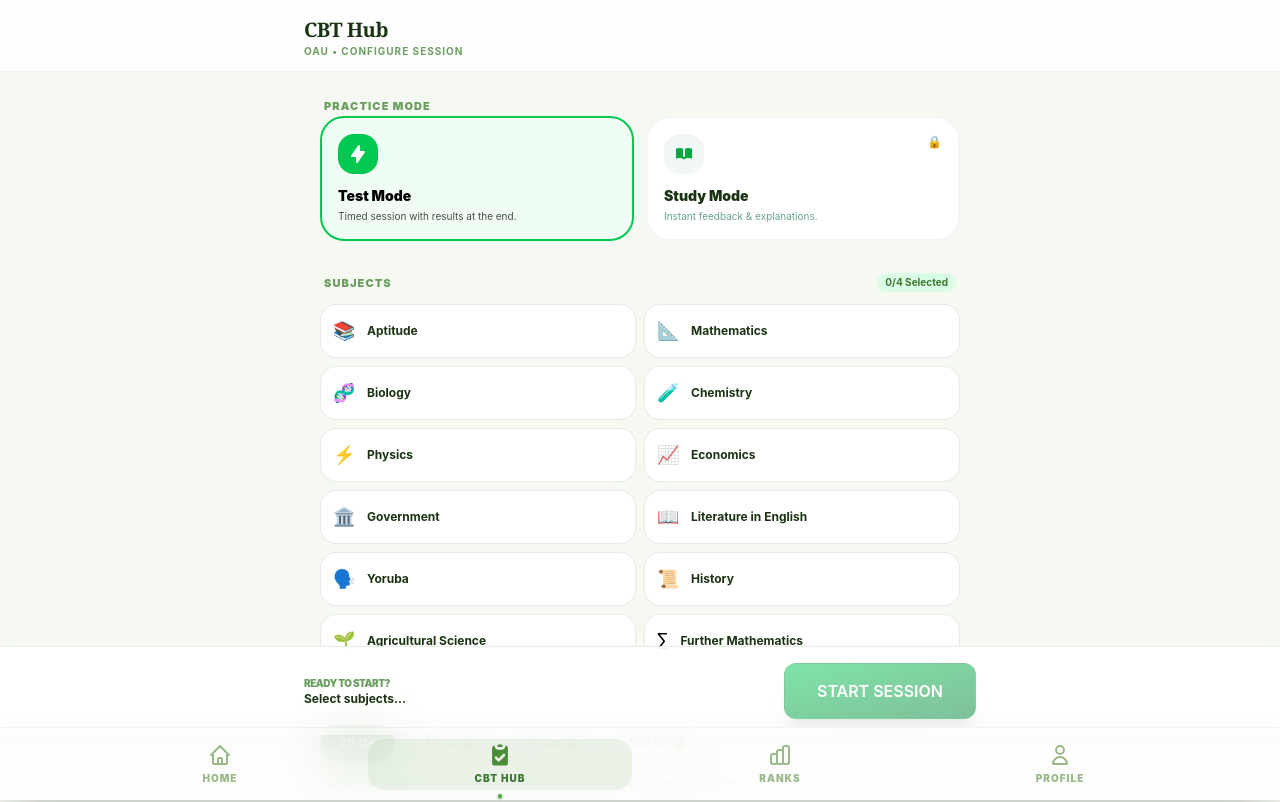
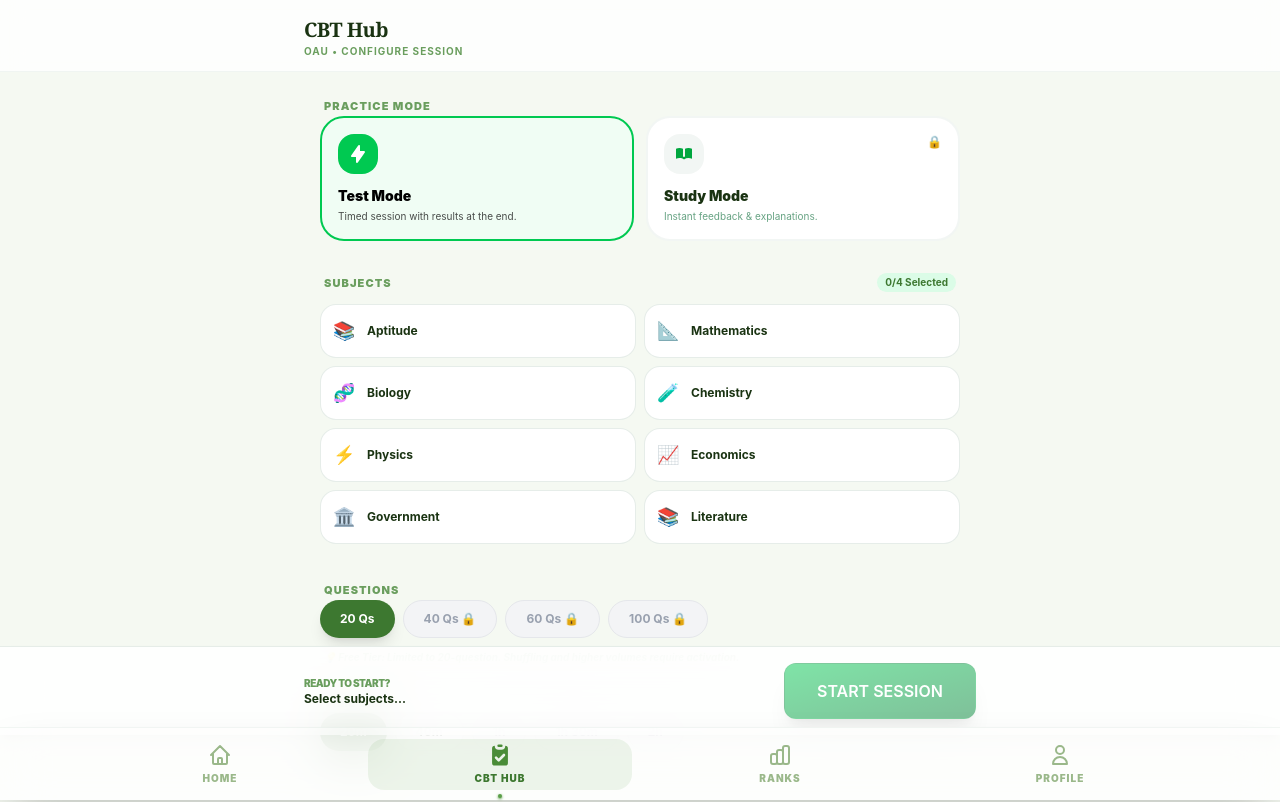
Before and after one commit to Emmanuelkorede/gradia, a React (Vite) app: page /cbt in a window 1280 px wide. Shown: the top 802 px of the page. Built offline with nearby package versions, Linux system fonts and the light colour scheme; no server answers.

Commit message:
fix: fixed the share notification

```diff
--- a/src/pages/CBTHubPage.jsx
+++ b/src/pages/CBTHubPage.jsx
@@ -15,13 +15,13 @@ const SUBJECTS_BY_SCHOOL = {
   ],
   UNILAG: [
     "English Language", "Mathematics", "Biology", "Chemistry",
-    "Physics", "Economics", "Government", "Literature in English",
+    "Physics", "Economics", "Government", "Literature",
     "Commerce", "Accounting", "Geography", "Civic Education",
   ],
   OAU: [
     "Aptitude", "Mathematics", "Biology", "Chemistry",
-    "Physics", "Economics", "Government", "Literature in English",
-    "Yoruba", "History", "Agricultural Science", "Further Mathematics",
+    "Physics", "Economics", "Government", "Literature",
+
   ],
 };
 
--- a/src/pages/NotificationPage.jsx
+++ b/src/pages/NotificationPage.jsx
@@ -145,7 +145,7 @@ export default function NotificationPage() {
   // 3. System Native Apps Share Menu
   async function handleShare(e, noti) {
     e.stopPropagation(); // Avoid triggering row click modal opening
-    const shareUrl = `https://gradia.app/notifications/${noti.id}`; // App production url mapping placeholder
+    const shareUrl = `https://gradia-cbt.vercel.app/notifications/${noti.id}`; // App production url mapping placeholder
     const shareText = `Check this news out on Gradia: ${noti.title}`;
 
     if (navigator.share) {
```
